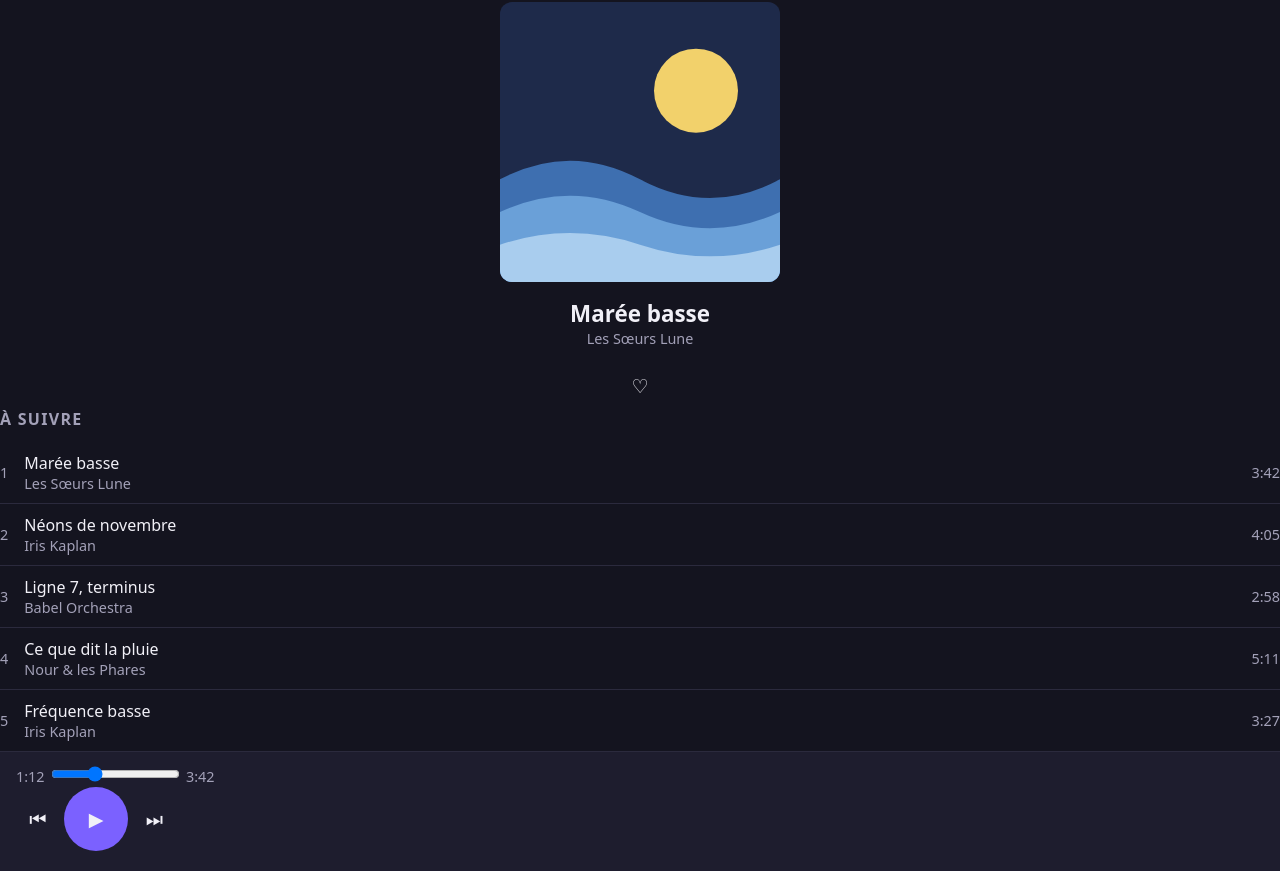
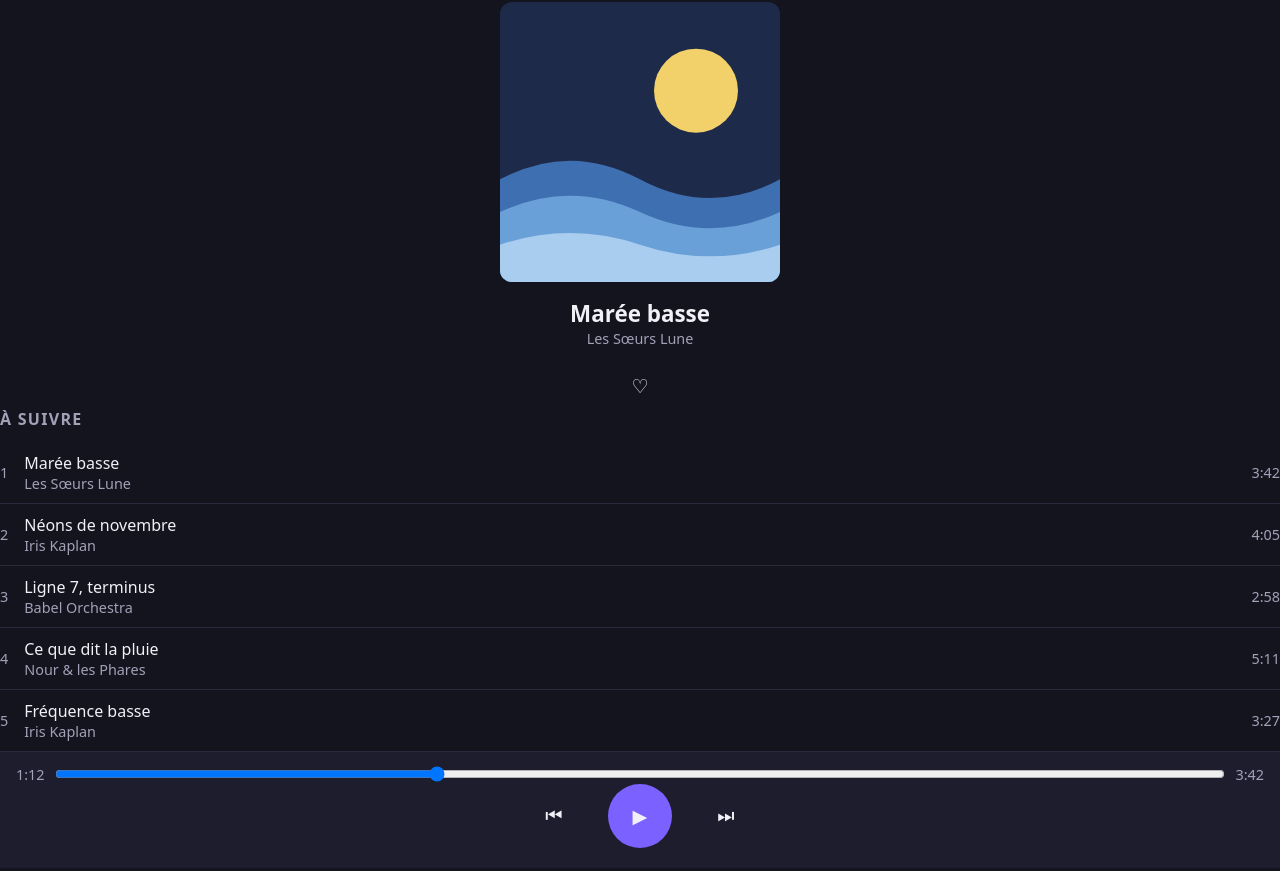
Before and after one commit to mahafouad570-ops/kata-s7, a plain HTML site: page kata-web-6-lecteur-musique-s7/index.html in a window 1280 px wide. Shown: the part 74-945 px from the top of the page. Drawn offline with Linux system fonts and the light colour scheme.

Commit message:
TODO 5 : barre de controle

```diff
--- a/kata-web-6-lecteur-musique-s7/style.css
+++ b/kata-web-6-lecteur-musique-s7/style.css
@@ -144,6 +144,22 @@ h2 {
 
 
 /* ---------- TODO 5 — La barre de contrôle ---------- */
+.progression {
+  display: flex;
+  align-items: center;
+  gap: 0.5rem;
+}
+
+.barre {
+  flex-grow: 1;
+}
+
+.boutons {
+  display: flex;
+  justify-content: center;
+  align-items: center;
+  gap: 2rem;
+}
 
 
 
```
